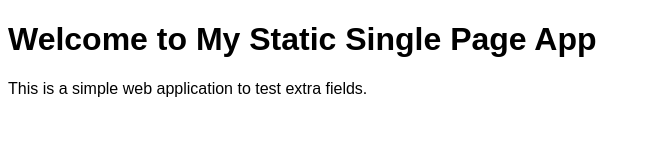
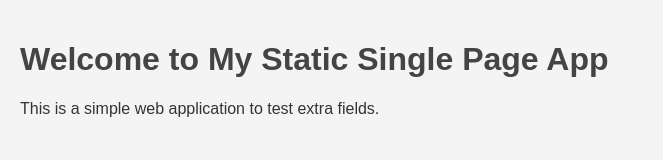
Before and after one commit to 24f2002843/test-extra-fields, a plain HTML site: page index.html in a window 1280 px wide. Shown: the whole page, without its empty margins (0-663 px from the left). Drawn offline with Linux system fonts and the light colour scheme.

Commit message:
Update style.css

```diff
--- a/style.css
+++ b/style.css
@@ -1,3 +1,11 @@
-body { font-family: Arial, sans-serif; }
-form { margin: 20px; }
-#result { margin-top: 20px; font-weight: bold; }
+body {
+    font-family: Arial, sans-serif;
+    background-color: #f4f4f4;
+    color: #333;
+    margin: 0;
+    padding: 20px;
+}
+
+h1 {
+    color: #444;
+}
```
